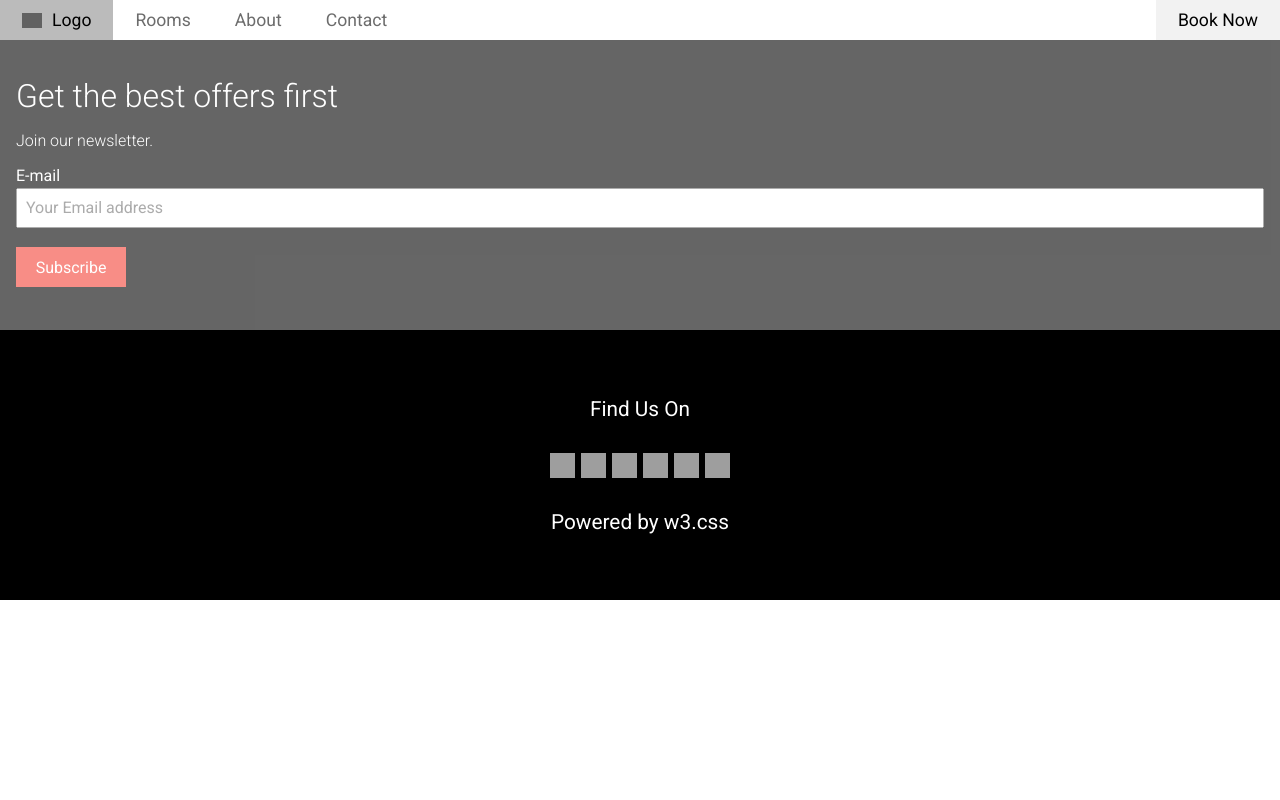
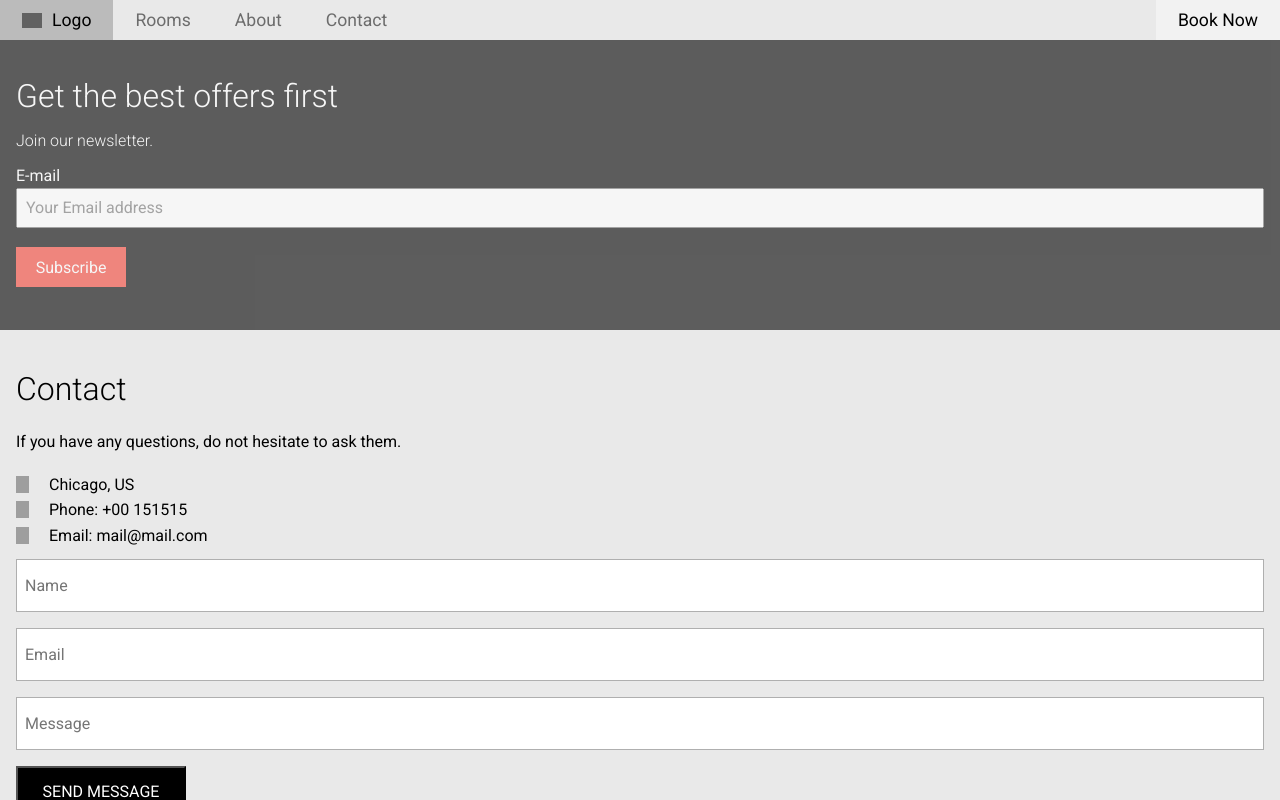
Before and after one commit to sofmillan/w3-template-react, a React (Vite) app: page / in a window 1280 px wide. Shown: the top 800 px of the page. Built offline with nearby package versions, Linux system fonts and the light colour scheme; grey boxes are pictures that could not be loaded.

Commit message:
Contact component finished

```diff
--- a/src/App.css
+++ b/src/App.css
@@ -6,3 +6,7 @@
     box-sizing: border-box;
     font-family: 'Roboto', sans-serif;
 }
+
+body{
+    background-color: rgb(233, 233, 233);
+}
--- a/src/App.jsx
+++ b/src/App.jsx
@@ -2,12 +2,15 @@
 import './App.css'
 import Navbar from './Components/Navbar/Navbar'
 import Footer from './Components/Footer/Footer'
+import Contact from './Components/Contact/Contact'
 import Subscription from './Components/Subscription/Subscription'
 function App() {
   return (
     <>
       <Navbar></Navbar>
       <Subscription></Subscription>
+
+      <Contact></Contact>
       <Footer></Footer>
     </>
   )
--- /dev/null
+++ b/src/Components/Contact/Contact.css
@@ -0,0 +1,62 @@
+.contact{
+    padding: 2.5rem 1rem 1.5rem;
+}
+
+.contact h2{
+    font-size: 2rem;
+    font-weight: 300;
+}
+
+.contact p{
+    margin: 1.5rem 0;
+}
+
+.contact .contact-list{
+    list-style: none;
+}
+
+.contact .contact-list li{
+    display:flex;
+    margin-bottom:0.4rem;
+    align-items: center;
+    gap:20px;
+}
+
+.contact .contact-list li img{
+    width:13px;
+    height:17px;
+}
+
+
+
+.contact .contact-form{
+    display:flex;
+    flex-direction: column;
+}
+
+.contact .contact-form .contact-input{
+    margin: 0.5rem 0;
+    height: 3.3rem;
+    font-size:1rem;
+    padding:0.5rem;
+    border:none;
+    border:1px solid rgb(175, 175, 175);
+}
+
+.contact .contact-form #contact-button{
+    margin: 0.5rem 0;
+    height: 3.2rem;
+    font-size:1rem;
+    padding:0.5rem;
+    width: 170px;
+    background-color: black;
+    color:white;
+}
+
+
+.contact .contact-form #contact-button:hover{
+  cursor:pointer;
+  color:black;
+  background-color:rgb(172, 172, 172);
+  border:none;
+}
--- /dev/null
+++ b/src/Components/Contact/Contact.jsx
@@ -0,0 +1,25 @@
+import './Contact.css'
+
+function Contact() {
+  return (
+    <>
+      <section className="contact">
+        <h2>Contact</h2>
+        <p>If you have any questions, do not hesitate to ask them.</p>
+        <ul className="contact-list">
+            <li><img src="https://static.vecteezy.com/system/resources/previews/009/267/042/original/location-icon-design-free-png.png"></img><span>Chicago, US</span></li>
+            <li><img src="https://upload.wikimedia.org/wikipedia/commons/thumb/e/e7/RedPhone_icon_2014.svg/1200px-RedPhone_icon_2014.svg.png"></img><span>Phone: +00 151515</span></li>
+            <li><img src="https://icon-library.com/images/red-email-icon-png/red-email-icon-png-13.jpg"></img><span>Email: mail@mail.com</span></li>
+        </ul>
+        <form className="contact-form">
+            <input type="text" className="contact-input" placeholder="Name"/>
+            <input type="email" className="contact-input" placeholder="Email"/>
+            <input type="text" className="contact-input" placeholder="Message"/>
+            <input type="submit" id="contact-button" value="SEND MESSAGE"/>
+        </form>
+      </section>
+    </>
+  )
+}
+
+export default Contact;
```
